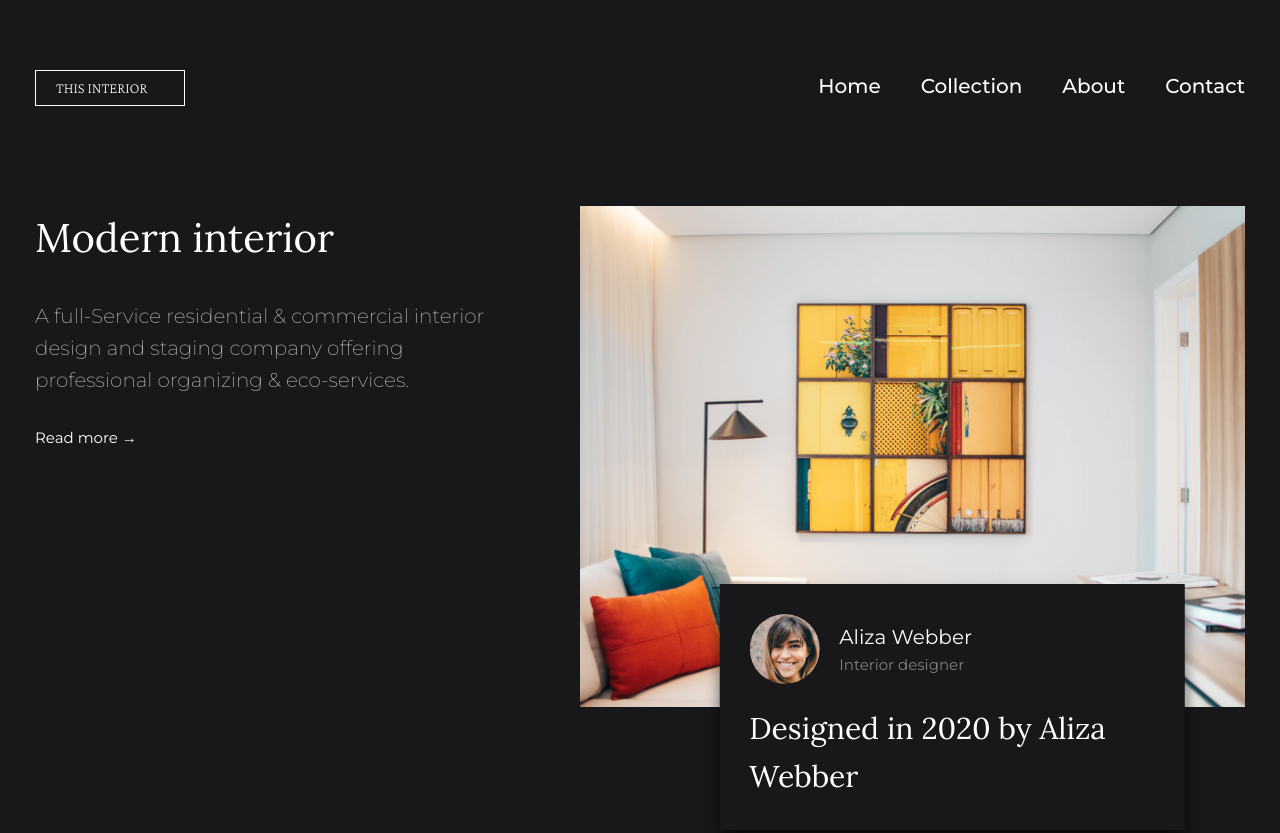
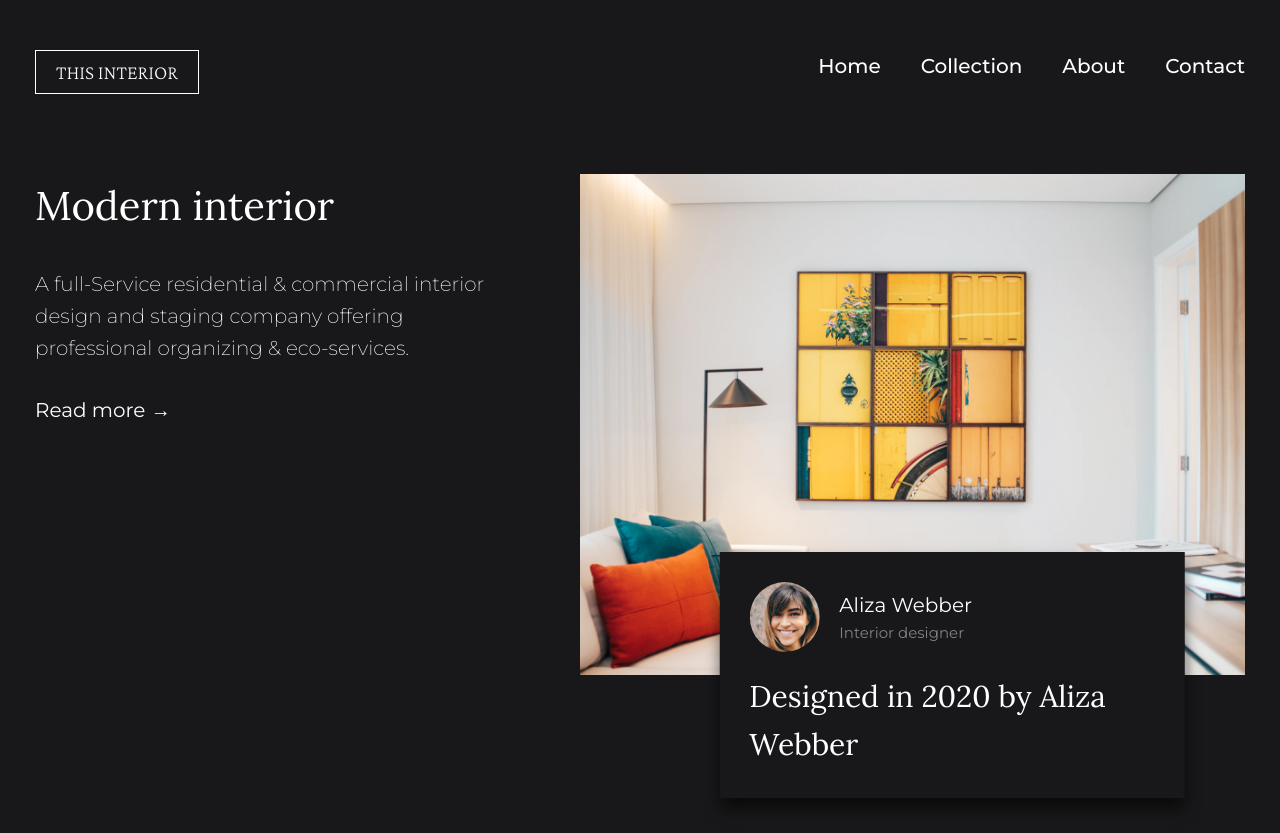
Before and after one commit to rohitgbg/modern-interior-css, a plain HTML site: page index.html in a window 1280 px wide. Shown: the top 833 px of the page. Drawn offline with nearby package versions, Linux system fonts and the light colour scheme.

Commit message:
css changes

```diff
--- a/css/style.css
+++ b/css/style.css
@@ -64,19 +64,22 @@ body {
 .header {
   display: flex;
   justify-content: space-between;
-  margin-top: 5rem;
-  margin-bottom: 10rem;
+  margin-top: 3rem;
+  margin-bottom: 8rem;
+
+  background-color: var(--color-black-1);
 }
 
 .header__logo {
-  font-size: 1.5rem;
+  font-size: 2rem;
   font-family: var(--font-logo);
   padding: 0.5rem 2rem;
   border: 1px solid var(--color-white);
   text-transform: uppercase;
   transition: all 0.2s;
-  flex: 0 0 15rem;
+
   height: min-content;
+  width: max-content;
 }
 
 .header__logo:hover {
@@ -129,12 +132,12 @@ body {
   font-size: 2rem;
   font-weight: 200;
   margin-bottom: 3rem;
-  color: rgb(255, 255, 255, 0.7);
+  color: var(--color-white);
 }
 
 .hero__content a {
   color: var(--color-white);
-  font-size: 1.5rem;
+  font-size: 2rem;
   transition: all 0.2s;
 }
 
@@ -265,8 +268,8 @@ body {
   width: 4rem;
   position: absolute;
   z-index: 2000;
-  right: 30px;
-  margin-top: 5px;
+  right: 2rem;
+  top: 6rem;
 }
 
 .navigation__background {
```
Also changed, not shown: 1 other file.
